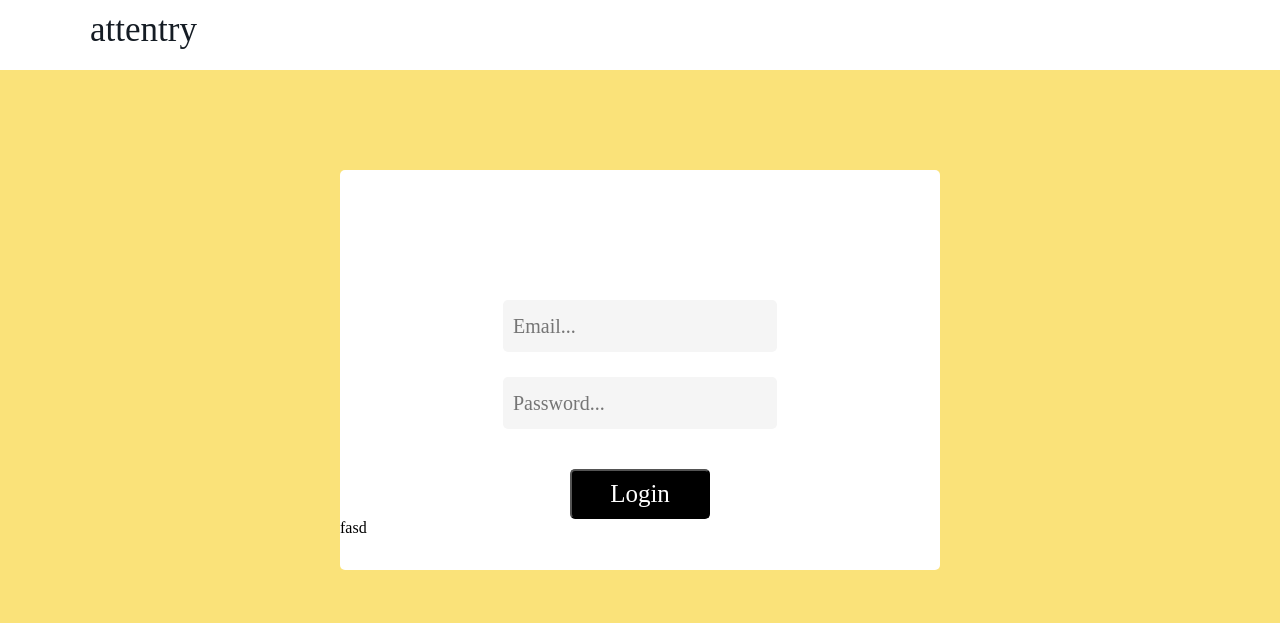
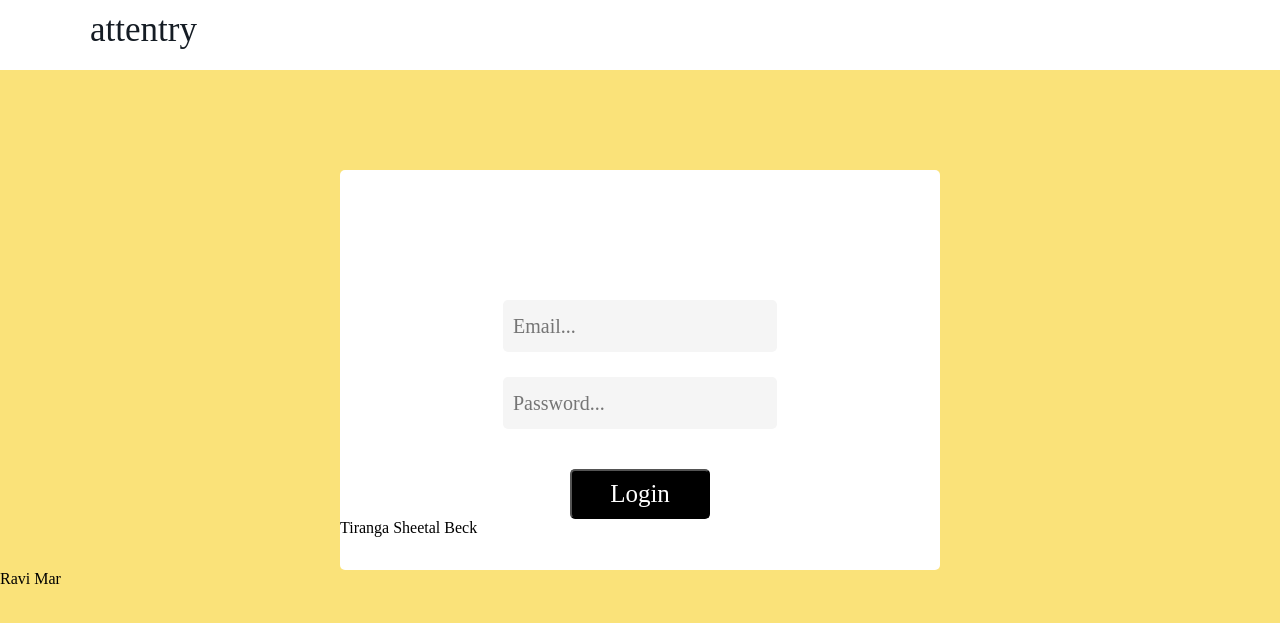
Before and after one commit to silasrohit/AttendanceManagementSystem, a PHP site: page / in a window 1280 px wide. Shown: the top 623 px of the page. Run offline with PHP 8.4, Linux system fonts and the light colour scheme; some libraries are stand-ins or nearby versions.

Commit message:
Naming on Index.php

```diff
--- a/index.php
+++ b/index.php
@@ -17,7 +17,10 @@
     <input class="login-btn" type="submit" name="" value="Login">
   </form>
 
-  fasd
+  Tiranga Sheetal Beck
 </div>
   </body>
 </html>
+
+
+Ravi Mar
```
